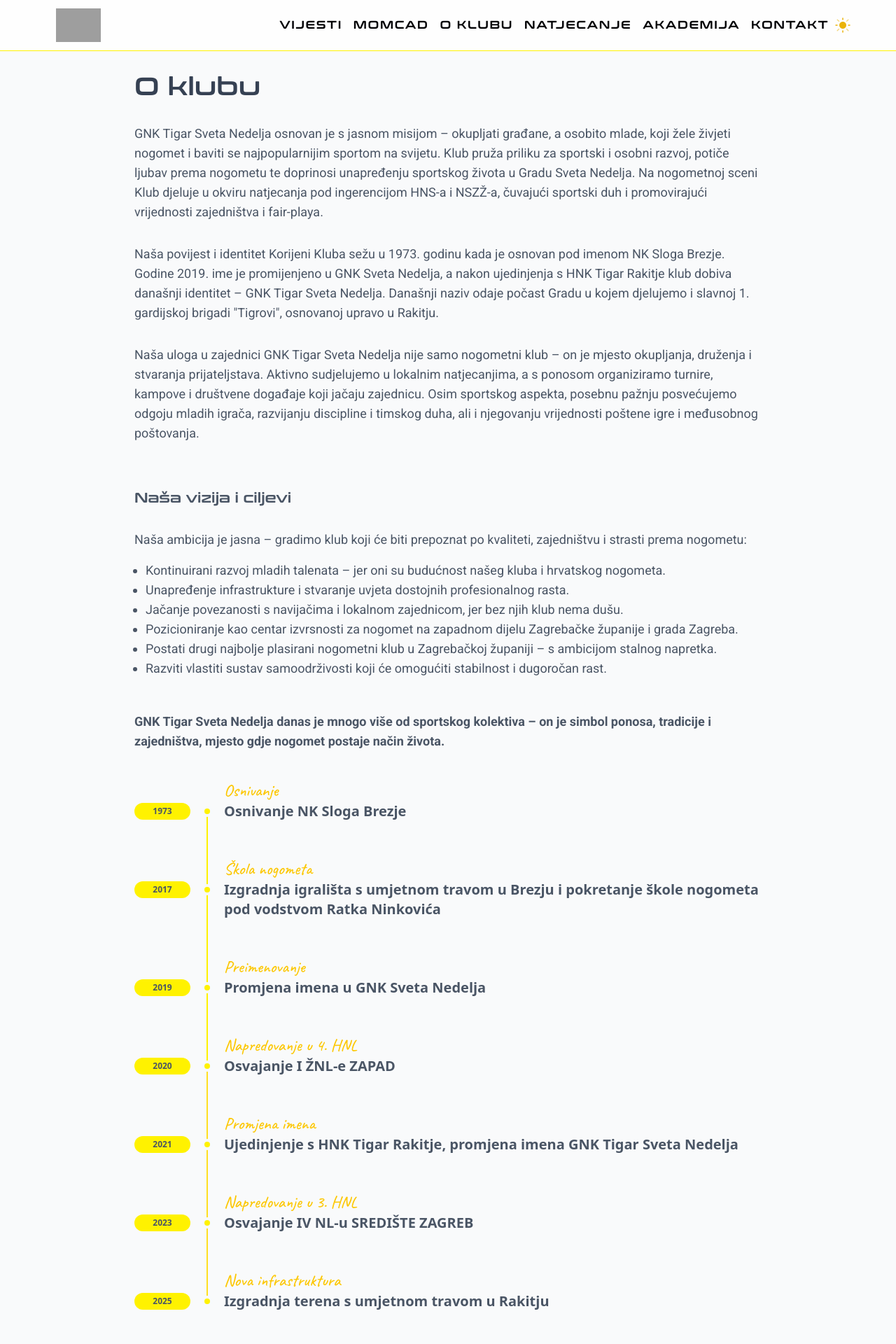
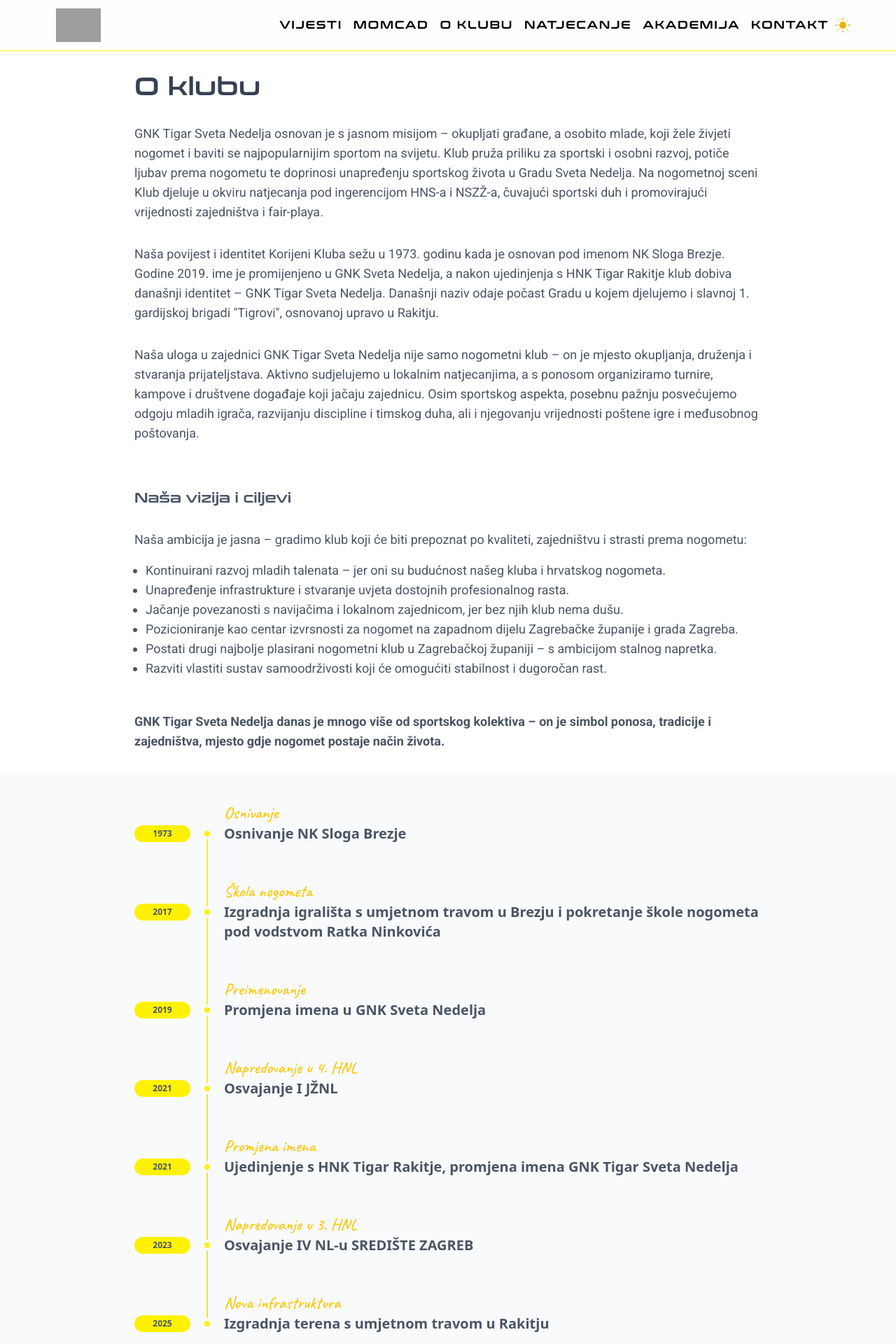
Before and after one commit to TerroqDev/gnkrakitje, a SvelteKit app: page /o_klubu in a window 1280 px wide. Shown: the top 1920 px of the page at 70% size. Built offline with nearby package versions, Linux system fonts and the light colour scheme; grey boxes are pictures that could not be loaded.

Commit message:
o klubu fix

```diff
--- a/src/routes/o_klubu/+page.svelte
+++ b/src/routes/o_klubu/+page.svelte
@@ -67,10 +67,10 @@
 	<meta property="og:see_also" content="https://www.instagram.com/gnk_tigar_sveta_nedelja/" />
 </svelte:head>
 <div class="flex h-full min-h-svh flex-col bg-gray-50 dark:bg-gray-700">
-	<h1 class="font-conthrax 3xl:px-98 px-4 pt-8 text-4xl text-gray-700 md:px-48 dark:text-gray-50">
+	<h1 class="font-conthrax 3xl:px-98 bg-white dark:bg-gray-800 px-4 pt-8 text-4xl text-gray-700 md:px-48 dark:text-gray-50">
 		O klubu
 	</h1>
-	<div class="3xl:px-98 font-roboto px-4 pt-8 text-gray-600 md:px-48 md:text-lg dark:text-gray-100">
+	<div class="3xl:px-98 font-roboto bg-white dark:bg-gray-800 px-4 pt-8 text-gray-600 md:px-48 md:text-lg dark:text-gray-100">
 		<p>
 			GNK Tigar Sveta Nedelja osnovan je s jasnom misijom – okupljati građane, a osobito mlade, koji
 			žele živjeti nogomet i baviti se najpopularnijim sportom na svijetu. Klub pruža priliku za
@@ -114,7 +114,7 @@
 			</li>
 			<li>Razviti vlastiti sustav samoodrživosti koji će omogućiti stabilnost i dugoročan rast.</li>
 		</ul>
-		<p class="pt-8 font-bold">
+		<p class="pt-8 font-bold pb-8">
 			GNK Tigar Sveta Nedelja danas je mnogo više od sportskog kolektiva – on je simbol ponosa,
 			tradicije i zajedništva, mjesto gdje nogomet postaje način života.
 		</p>
@@ -198,10 +198,10 @@
 				>
 					<time
 						class="bg-primary left-0 mb-3 inline-flex h-6 w-20 translate-y-0.5 items-center justify-center rounded-full text-xs font-semibold text-gray-600 uppercase sm:absolute sm:mb-0"
-						>2020</time
+						>2021</time
 					>
 					<div class="text-xl font-bold text-gray-600 dark:text-gray-50">
-						Osvajanje I ŽNL-e ZAPAD
+						Osvajanje I JŽNL
 					</div>
 				</div>
 				<!-- Content -->
@@ -269,7 +269,9 @@
 			</div>
 		</div>
 
-		<div class="w-full py-8">
+	</div>
+
+		<div class="w-full bg-white dark:bg-gray-800 py-8 3xl:px-98 md:px-48 px-4">
 			<h1 class="font-conthrax text-3xl text-gray-700 dark:text-gray-50">Clanovi uprave</h1>
 			<div class="flex w-full flex-col pt-8">
 				<h2
@@ -313,5 +315,4 @@
 				</div>
 			</div>
 		</div>
-	</div>
 </div>
```
